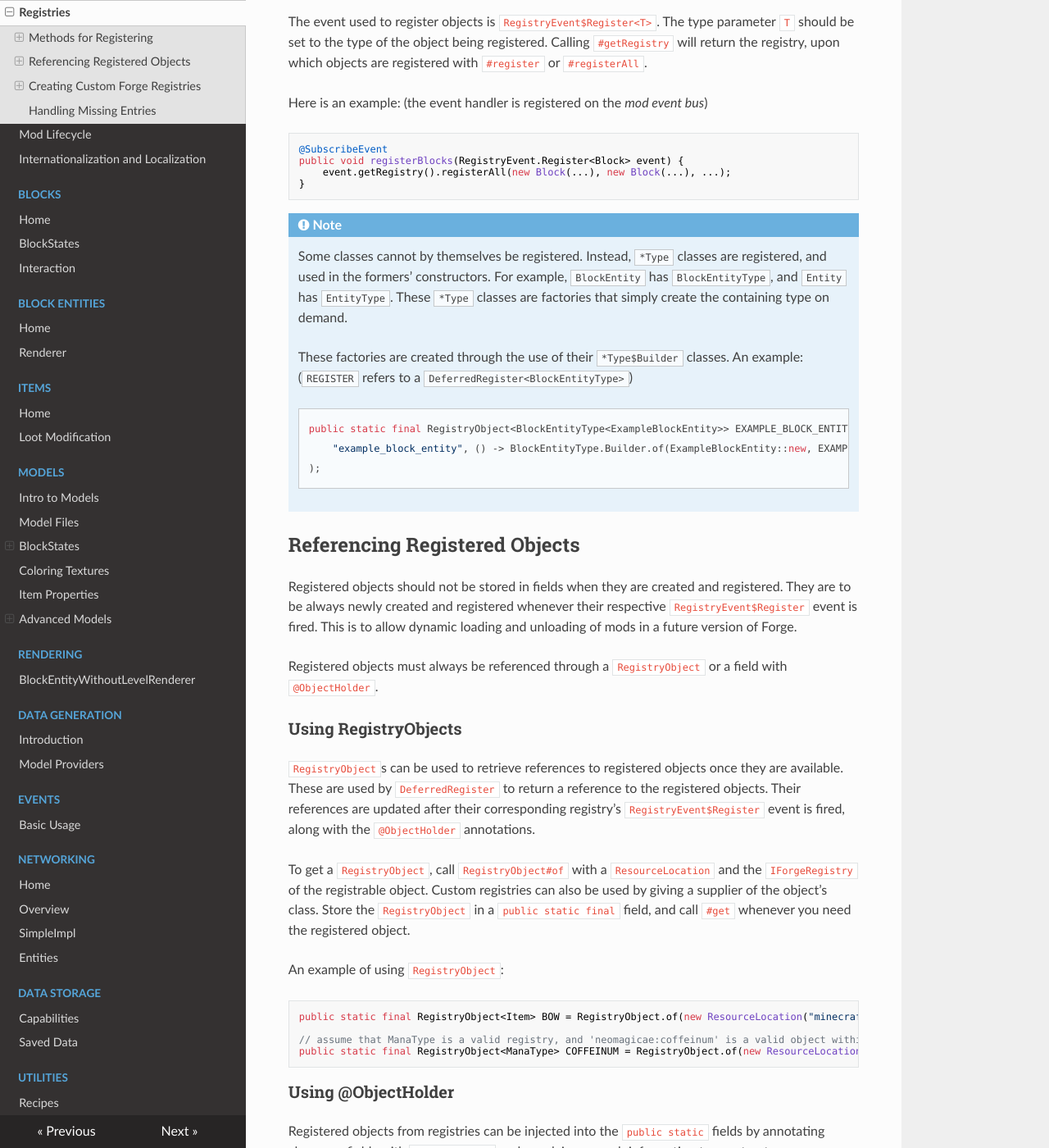
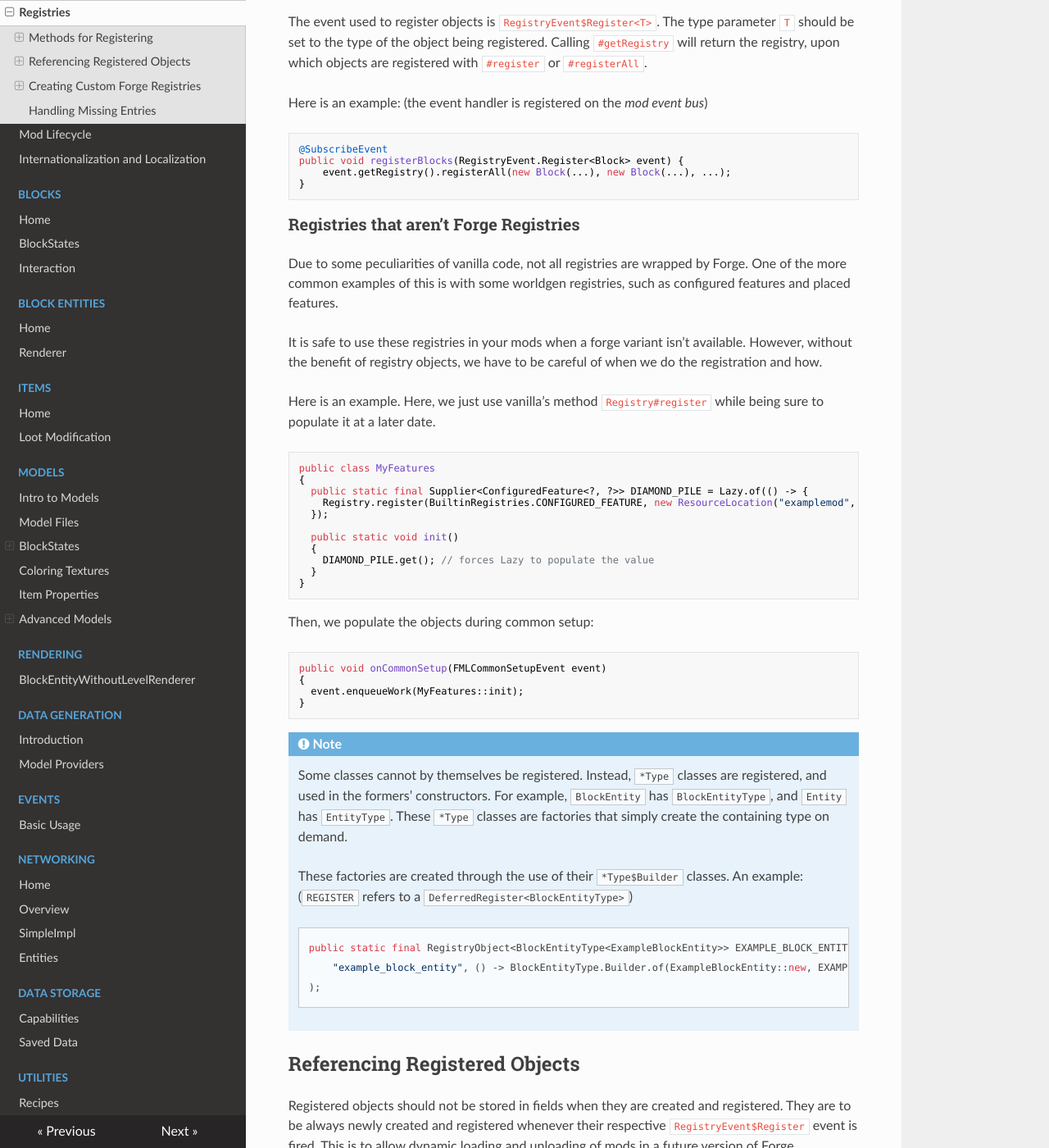
Before and after one commit to MinecraftForge/Documentation, an MkDocs documentation site: the page built from docs/concepts/registries.md, in a window 1280 px wide and 1400 px high, scrolled down 1173 px. Shown: the whole window at 82% size. Built offline with MkDocs 1.6.1, drawn with Linux system fonts in a browser that asks for light colours; nearby versions of some CDN libraries; some of the changed text lies outside the part shown.

Commit message:
add info for registering to vanilla registries

````diff
--- a/docs/concepts/registries.md
+++ b/docs/concepts/registries.md
@@ -10,7 +10,7 @@ Every type of registrable object has its own registry. To see all registries sup
 Methods for Registering
 ------------------
 
-There are two proper ways to register objects: the `DeferredRegister` class, and the `RegistryEvent$Register` lifecycle event.
+There are three proper ways to register objects: the `DeferredRegister` class, the `RegistryEvent$Register` lifecycle event, as well as `Registry#register` for vanilla-only registries.
 
 ### DeferredRegister
 
@@ -40,6 +40,37 @@ Here is an example: (the event handler is registered on the *mod event bus*)
 @SubscribeEvent
 public void registerBlocks(RegistryEvent.Register<Block> event) {
     event.getRegistry().registerAll(new Block(...), new Block(...), ...);
+}
+```
+
+### Registries that aren't Forge Registries
+
+Due to some peculiarities of vanilla code, not all registries are wrapped by Forge. One of the more common examples of this is with some worldgen registries, such as configured features and placed features.
+
+It is safe to use these registries in your mods when a forge variant isn't available. However, without the benefit of registry objects, we have to be careful of when we do the registration and how.
+
+Here is an example. Here, we just use vanilla's method `Registry#register` while being sure to populate it at a later date.
+
+```java
+public class MyFeatures
+{
+  public static final Supplier<ConfiguredFeature<?, ?>> DIAMOND_PILE = Lazy.of(() -> {
+    Registry.register(BuiltinRegistries.CONFIGURED_FEATURE, new ResourceLocation("examplemod", "diamond_pile"), Feature.BLOCK_PILE.configured(...));
+  });
+
+  public static void init()
+  {
+    DIAMOND_PILE.get(); // forces Lazy to populate the value
+  }
+}
+```
+
+Then, we populate the objects during common setup:
+
+```java
+public void onCommonSetup(FMLCommonSetupEvent event)
+{
+  event.enqueueWork(MyFeatures::init);
 }
 ```
 
````
